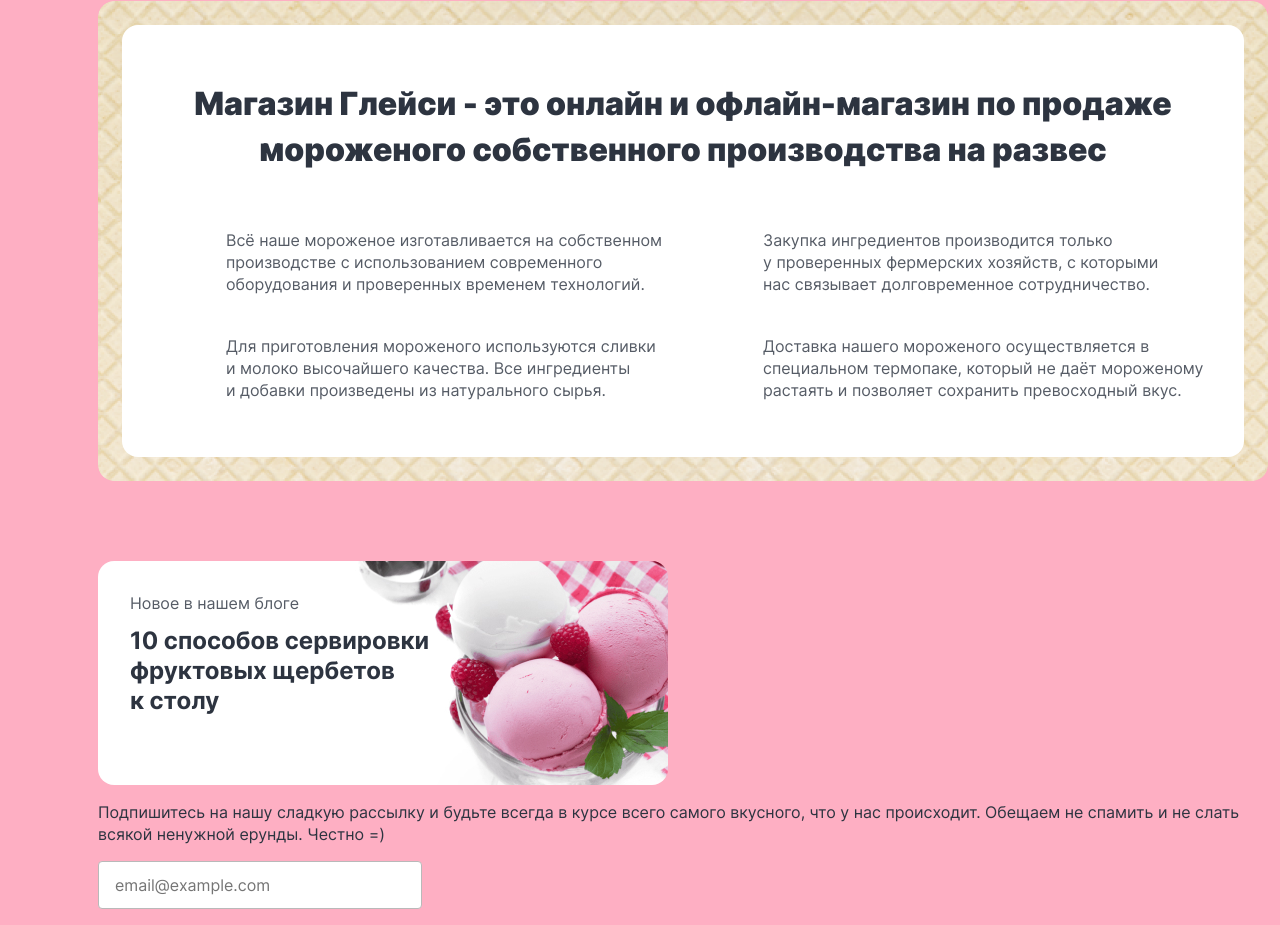
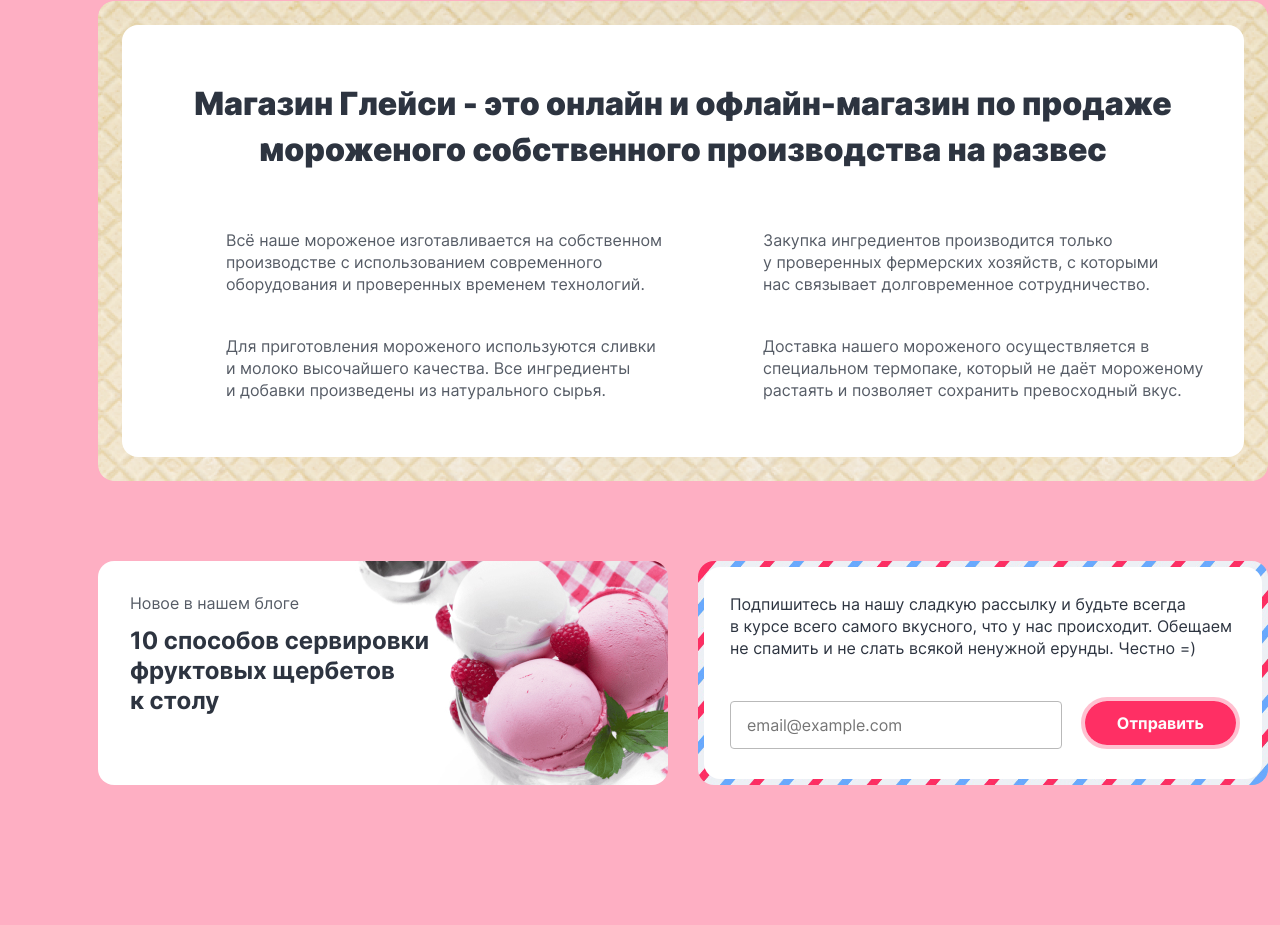
Before and after one commit to htmlacademy-htmlcss/2075847-gllacy-34, a plain HTML site: page index.html in a window 1280 px wide. Shown: the part 1793-2718 px from the top of the page. After the commit the page ends 2578 px from the top, so only its background shows below. Drawn offline with Linux system fonts and the light colour scheme.

Commit message:
Добавил рассылку

```diff
--- a/index.html
+++ b/index.html
@@ -290,14 +290,17 @@
     <section class="subscription">
       <article class="subscription-blog">
         <p class="subscription-blog-title">Новое в нашем блоге</p>
-        <a class="subscription-blog-link">10&nbsp;способов сервировки фруктовых щербетов к&nbsp;столу</a>
+        <a class="subscription-blog-link" href="#">10&nbsp;способов сервировки фруктовых щербетов к&nbsp;столу</a>
       </article>
-      <article class="subscription-form">
-        <p class="subscription-form-title">Подпишитесь на&nbsp;нашу сладкую рассылку и&nbsp;будьте всегда в&nbsp;курсе всего самого вкусного, что у&nbsp;нас происходит. Обещаем не&nbsp;спамить и&nbsp;не&nbsp;слать всякой ненужной ерунды. Честно =)</p>
-        <form class="enter-form" action="https://echo.htmlacademy.ru/" method="get">
-          <label class="visually-hidden" for="email-form">Логин</label>
-          <input class="email-field" required placeholder="email@example.com" type="email" name="email-form" id="email-form">
-        </form>
+      <article class="subscription-box">
+        <div class="subscription-box-wrap">
+          <p class="subscription-box-title">Подпишитесь на&nbsp;нашу сладкую рассылку и&nbsp;будьте всегда в&nbsp;курсе всего самого вкусного, что у&nbsp;нас происходит. Обещаем не&nbsp;спамить и&nbsp;не&nbsp;слать всякой ненужной ерунды. Честно =)</p>
+          <form class="subscription-form" action="https://echo.htmlacademy.ru/" method="get">
+            <label class="visually-hidden" for="subscription-form">email.</label>
+            <input class="subscription-field" required placeholder="email@example.com" type="email" name="subscription-form" id="subscription-form">
+            <button class="button" type="button">Отправить</button>
+          </form>
+        </div>
       </article>
     </section>
   </main>
--- a/styles/styles.css
+++ b/styles/styles.css
@@ -1080,7 +1080,10 @@ body {
 }
 
 .subscription {
-
+  display: grid;
+  align-items: start;
+  grid-template-columns: 1fr 1fr;
+  gap: 30px;
 }
 
 .subscription-blog {
@@ -1107,4 +1110,54 @@ body {
   line-height: 30px;
   display: block;
   width: 303px;
+  color: #2d3440;
+  text-decoration: none;
 }
+
+.subscription-blog-link:hover {
+  opacity: 0.5;
+}
+
+.subscription-box {
+  width: 570px;
+  min-height: 224px;
+  background-image: url("../images/subscription/sub-background.jpg");
+  background-repeat: no-repeat;
+  background-size: cover;
+  padding: 6px;
+  box-sizing: border-box;
+  border-radius: 16px;
+}
+
+.subscription-box-wrap {
+  background-color: #ffffff;
+  width: 558px;
+  min-height: 212px;
+  padding: 26px;
+  box-sizing: border-box;
+  border-radius: 16px;
+}
+
+.subscription-box-title {
+  margin: 0;
+  padding-bottom: 42px;
+}
+
+.subscription-form {
+  display: flex;
+  justify-content: space-between;
+  align-items: start;
+}
+
+.subscription-field {
+  width: 332px;
+  height: 48px;
+  font-family: "inter", sans-serif;
+  padding: 0;
+  border: 1px solid #B9B9B9;
+  border-radius: 4px;
+  padding-left: 16px;
+  font-size: 16px;
+  line-height: 20px;
+  box-sizing: border-box;
+}
```
Also changed, not shown: images/subscription/delivery-background.jpg (added), images/subscription/sub-background.jpg (added).
